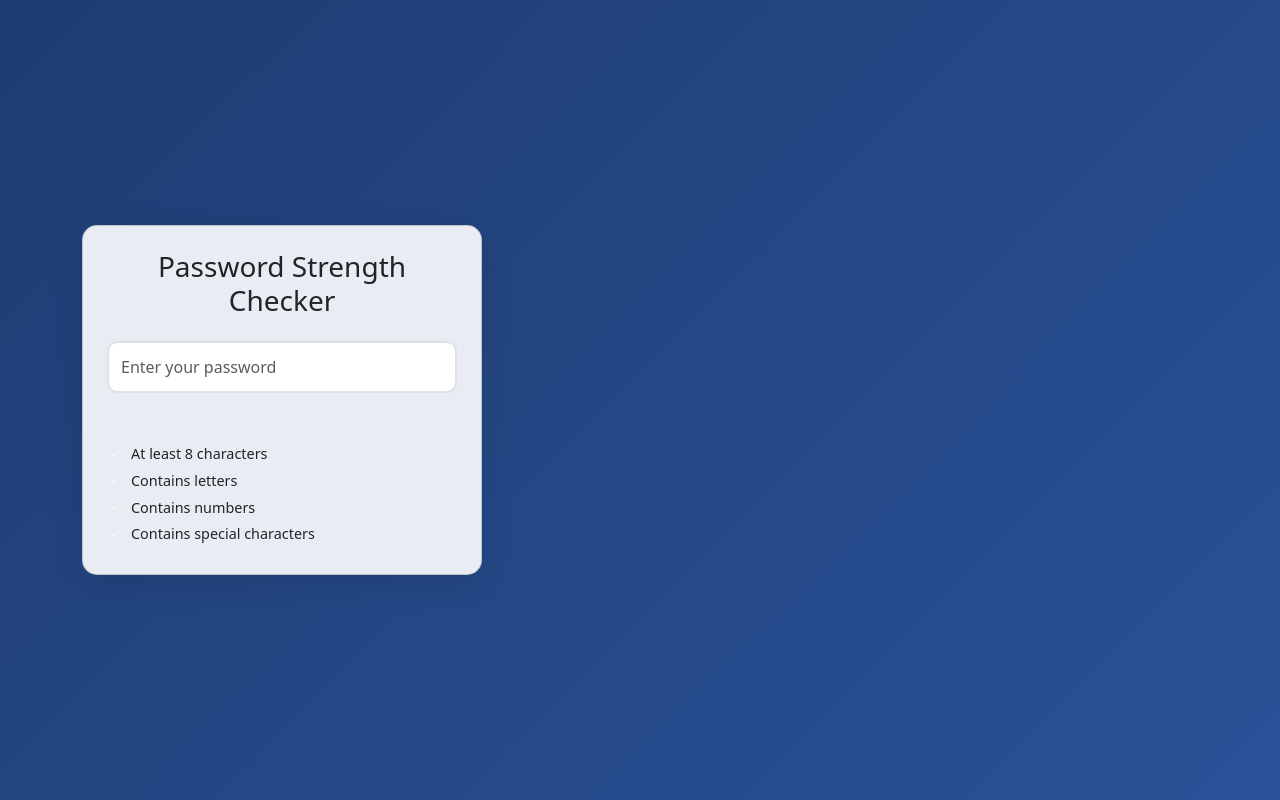
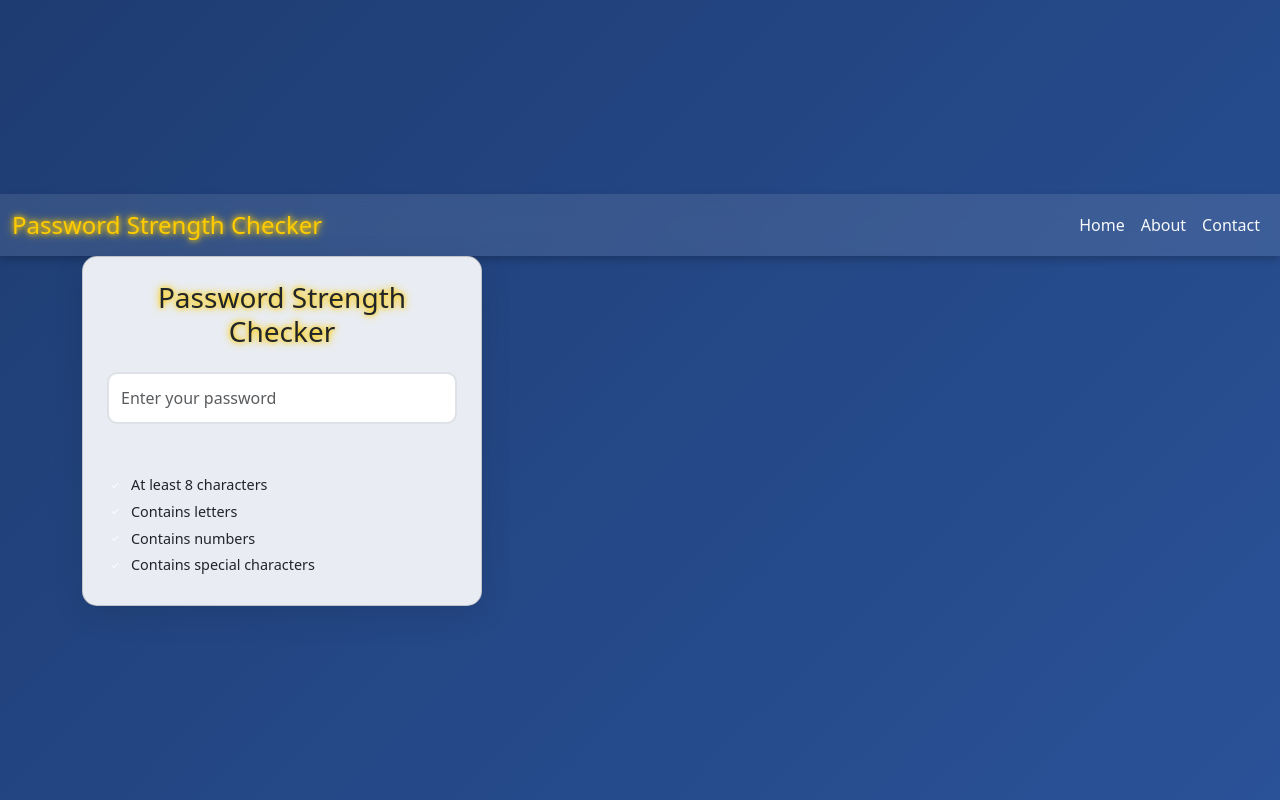
Before and after one commit to enyasystem/passwordStrenghtValidator, a plain HTML site: page index.html in a window 1280 px wide. Drawn offline with nearby package versions, Linux system fonts and the light colour scheme.

Commit message:
Update index.html
Nav bar and title added

```diff
--- a/index.html
+++ b/index.html
@@ -12,6 +12,20 @@
             display: flex;
             align-items: center;
             justify-content: center;
+            flex-direction: column;
+        }
+
+        .navbar {
+            width: 100%;
+            background: rgba(255, 255, 255, 0.1);
+            backdrop-filter: blur(10px);
+            box-shadow: 0 4px 8px rgba(0, 0, 0, 0.2);
+        }
+
+        .navbar-brand {
+            font-size: 1.5rem;
+            color: #ffcc00;
+            text-shadow: 0 0 5px #ffcc00, 0 0 10px #ffcc00;
         }
 
         .card {
@@ -75,9 +89,31 @@
     </style>
 </head>
 <body>
+    <nav class="navbar navbar-expand-lg">
+        <div class="container-fluid">
+            <a class="navbar-brand" href="#">Password Strength Checker</a>
+            <button class="navbar-toggler" type="button" data-bs-toggle="collapse" data-bs-target="#navbarNav" aria-controls="navbarNav" aria-expanded="false" aria-label="Toggle navigation">
+                <span class="navbar-toggler-icon"></span>
+            </button>
+            <div class="collapse navbar-collapse" id="navbarNav">
+                <ul class="navbar-nav ms-auto">
+                    <li class="nav-item">
+                        <a class="nav-link text-light" href="#">Home</a>
+                    </li>
+                    <li class="nav-item">
+                        <a class="nav-link text-light" href="#">About</a>
+                    </li>
+                    <li class="nav-item">
+                        <a class="nav-link text-light" href="#">Contact</a>
+                    </li>
+                </ul>
+            </div>
+        </div>
+    </nav>
+
     <div class="container">
         <div class="card p-4">
-            <h3 class="text-center mb-4">Password Strength Checker</h3>
+            <h3 class="text-center mb-4" style="text-shadow: 0 0 5px #ffcc00, 0 0 10px #ffcc00;">Password Strength Checker</h3>
             <div class="form-group">
                 <input type="password" class="form-control password-input"
                        id="passwordInput" placeholder="Enter your password">
@@ -176,4 +212,4 @@
         }
     </script>
 </body>
-                  </html>
+</html>
```
